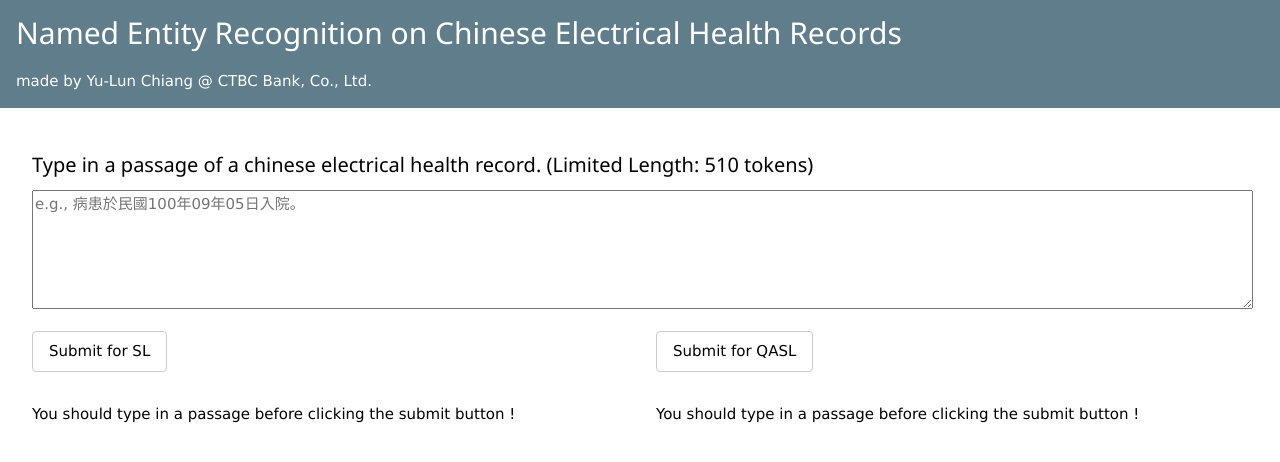
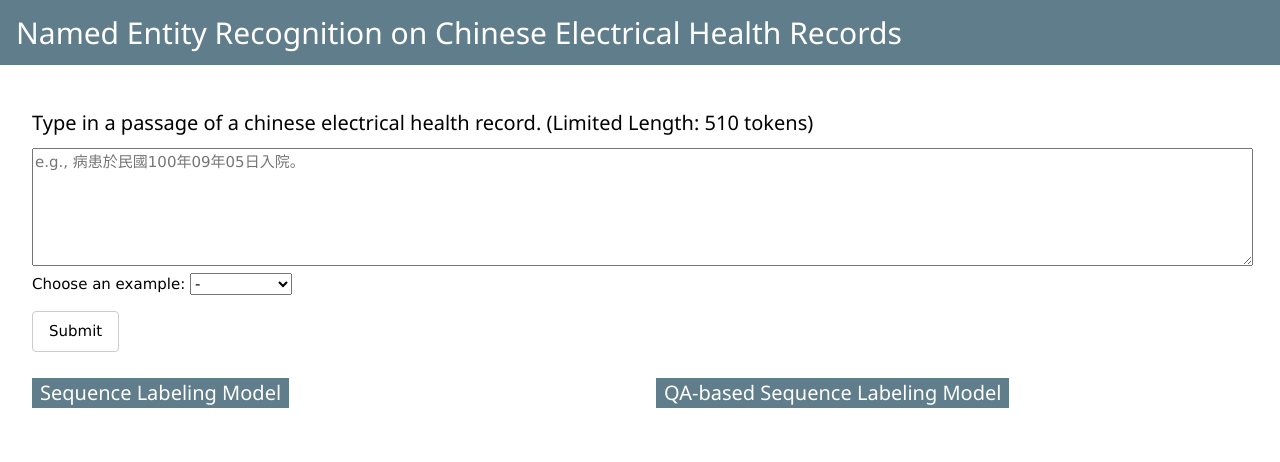
Before and after one commit to allenyummy/EHR_NER, a Flask app: page / in a window 1280 px wide. Shown: the top 462 px of the page. Run offline with Flask 2, Linux system fonts and the light colour scheme.

Commit message:
[modified] delete two submit buttons and add example in selectbar

```diff
--- a/demo/app.py
+++ b/demo/app.py
@@ -13,13 +13,6 @@ logger = logging.getLogger(__name__)
 
 app = Flask(__name__)
 
-
-SL_model = BertSLPredictor("allenyummy/chinese-bert-wwm-ehr-ner-sl")
-sl_results = {
-    "passage": "",
-    "passage_tokens": "",
-    "answers": [],
-}
 
 queries_map = {
     "ADD": "入院日期",
@@ -54,13 +47,16 @@ queries_map = {
     "CTC": "化療次數",
     "DPN": "就診科別",
 }
+
+SL_model = BertSLPredictor("allenyummy/chinese-bert-wwm-ehr-ner-sl")
 QASL_model = BertQASLPredictor(
     "allenyummy/chinese-bert-wwm-ehr-ner-qasl", queries=queries_map
 )
-qasl_results = {
+results = {
     "passage": "",
     "passage_tokens": "",
-    "answers": [],
+    "sl_answers": [],
+    "qasl_answers": [],
 }
 
 
@@ -99,23 +95,22 @@ def transform_query_tag_and_sort(answers):
 @app.route("/", methods=["GET", "POST"])
 def index():
 
-    if request.method == "POST" and request.values["Submit"] == "send_to_SL":
-        passage = request.values["passage"]
-        passage_tokens, answers = SL_predict(SL_model, passage)
-        sl_results["passage"] = passage
-        sl_results["passage_tokens"] = passage_tokens
-        sl_results["answers"] = answers
+    if request.method == "POST" and request.values["Submit"] == "send":
 
-    elif request.method == "POST" and request.values["Submit"] == "send_to_QASL":
-        passage = request.values["passage"]
-        qasl_results["passage"] = passage
-        passage_tokens, answers = QASL_predict(QASL_model, passage)
-        qasl_results["passage_tokens"] = passage_tokens
-        qasl_results["answers"] = answers
+        if request.values["example_passage"] != "-":
+            passage = request.values["example_passage"]
+        else:
+            passage = request.values["passage"]
 
-    return render_template(
-        "index.html", sl_results=sl_results, qasl_results=qasl_results
-    )
+        sl_passage_tokens, sl_answers = SL_predict(SL_model, passage)
+        qasl_passage_tokens, qasl_answers = QASL_predict(QASL_model, passage)
+        results["passage"] = passage
+        results["passage_tokens"] = sl_passage_tokens
+        results["sl_answers"] = sl_answers
+        results["qasl_answers"] = qasl_answers
+        return render_template("index.html", results=results)
+
+    return render_template("index.html")
 
 
 if __name__ == "__main__":
--- a/demo/templates/index.html
+++ b/demo/templates/index.html
@@ -12,7 +12,7 @@
 
     <div class="w3-container w3-blue-gray">
         <h2> Named Entity Recognition on Chinese Electrical Health Records </h2>
-        <p> made by Yu-Lun Chiang @ CTBC Bank, Co., Ltd.</p>
+        <!-- <p> made by Yu-Lun Chiang @ CTBC Bank, Co., Ltd.</p> -->
     </div>
 
     <div class="w3-panel">
@@ -21,41 +21,67 @@
                 <h4> Type in a passage of a chinese electrical health record. (Limited Length: 510 tokens) </h4>
                 <textarea name="passage" rows=5 cols=150 maxlength=510
                     placeholder="e.g., 病患於民國100年09年05日入院。"></textarea>
+                <br>
+                <label for="example_passage">Choose an example: </label>
+                <select name="example_passage" id="example_passage">
+                    <option name="-">-</option>
+                    <option
+                        value="患者於2020年05月04日住院接受既定化學(Lipodox,Endoxan)治療,並於2020年05月05日出院,共住院02日。患者於2020/04/13,2020/05/04,共門診02次。">
+                        passage_1
+                    </option>
+                    <option value="病患於西元2019年10月5日至本院入院急診，於10月7日出院。10月16日、10月21日至本院門診追蹤治療。"> passage_2
+                    </option>
+                    <option value="病患因上述疾病於109年04月24日門診手術切除囊腫,曾於109年03月25日,109年04月08日,109年04月30日至本院門診治療。"> passage_3
+                    </option>
+                    <option
+                        value="該員因上述病情,109年4月7日入院施行右側乳癌根除手術,到109年4月12日出院,該員於109年3月23日,109年3月31日,109年04月16日至本院就醫,共3次。(以下空白)。">
+                        passage_4
+                    </option>
+                    <option value="因上述疾病於109年02月25日曾至門診求診,於同日再度至急診求診予入院治療,於109年02月29日出院,前後住院5日,於109年03月02日至門診追蹤。(以下空白)">
+                        passage_5</option>
+                    <option
+                        value="病患因上述原因,於民國109年02月02日入住本院一般病房,於民國109年02月04日,02月06日,以及02月08日接受靜脈注射化學藥物,於民國109年02月11日至民國109年02月24日接受口服標靶藥物或安慰劑治療,於民國109年02月25日出院,宜於門診持續追蹤治療。--以下空白--">
+                        passage_6
+                    </option>
+                </select>
+            </div>
+
+            <div class="w3-container">
+                <button class="w3-button w3-round w3-border" type="submit" name="Submit" value="send">
+                    Submit </button>
             </div>
 
             <div class="w3-row">
-                <div class="w3-container w3-half">
-                    <button class="w3-button w3-round w3-border" type="submit" name="Submit" value="send_to_SL">
-                        Submit for SL </button>
-                </div>
-                <div class="w3-container w3-half">
+                <!-- <div class="w3-container w3-half">
                     <button class="w3-button w3-round w3-border" type="submit" name="Submit" value="send_to_QASL">
                         Submit for QASL </button>
-                </div>
+                </div> -->
 
                 <div class="w3-panel w3-half">
-                    {% if sl_results and sl_results["passage"] == "" %}
+                    <h4><span class="w3-tag w3-blue-gray"> Sequence Labeling Model </span></h4>
+
+                    {% if results and results["passage"] == "" %}
                     <p> You should type in a passage before clicking the submit button ! </p>
 
-                    {% elif sl_results and sl_results["passage"] != "" %}
+                    {% elif results and results["passage"] != "" %}
                     <p><span class="w3-tag w3-blue-gray"> Input Passage </span></p>
-                    <p> {{ sl_results["passage"] }} </p>
+                    <p> {{ results["passage"] }} </p>
                     <br>
 
-                    <p><span class="w3-tag w3-blue-gray"> Tokenization Result </span></p>
-                    <p> {{ sl_results["passage_tokens"] }} </p>
+                    <p><span class="w3-tag w3-blue-gray"> Tokenization </span></p>
+                    <p> {{ results["passage_tokens"] }} </p>
                     <br>
 
-                    <p><span class="w3-tag w3-blue-gray"> Recognition from Sequence Labeling Model </span></p>
+                    <p><span class="w3-tag w3-blue-gray"> Recognition </span></p>
                     <table class="w3-table w3-bordered w3-centered w3-hoverable">
-                        {% if sl_results["answers"] %}
+                        {% if results["sl_answers"] %}
                         <tr class="w3-light-gray">
                             <th>Type</th>
                             <th>Entity</th>
                             <th>Start position</th>
                             <th>End position</th>
                         </tr>
-                        {% for ans in sl_results["answers"] %}
+                        {% for ans in results["sl_answers"] %}
                         <tr>
                             <td>{{ ans.type }}</td>
                             <td>{{ ans.text }}</td>
@@ -71,29 +97,30 @@
                 </div>
 
                 <div class="w3-panel w3-half">
-                    {% if qasl_results and qasl_results["passage"] == "" %}
+                    <h4><span class="w3-tag w3-blue-gray"> QA-based Sequence Labeling Model </span></h4>
+
+                    {% if results and results["passage"] == "" %}
                     <p> You should type in a passage before clicking the submit button ! </p>
 
-                    {% elif qasl_results and qasl_results["passage"] != "" %}
+                    {% elif results and results["passage"] != "" %}
                     <p><span class="w3-tag w3-blue-gray"> Input Passage </span></p>
-                    <p> {{ qasl_results["passage"] }} </p>
+                    <p> {{ results["passage"] }} </p>
                     <br>
 
-                    <p><span class="w3-tag w3-blue-gray"> Tokenization Result </span></p>
-                    <p> {{ qasl_results["passage_tokens"] }} </p>
+                    <p><span class="w3-tag w3-blue-gray"> Tokenization </span></p>
+                    <p> {{ results["passage_tokens"] }} </p>
                     <br>
 
-                    <p><span class="w3-tag w3-blue-gray"> Recognition from Question Answering Sequence Labeling
-                            Model</span></p>
+                    <p><span class="w3-tag w3-blue-gray"> Recognition </span></p>
                     <table class="w3-table w3-bordered w3-centered w3-hoverable">
-                        {% if qasl_results["answers"] %}
+                        {% if results["qasl_answers"] %}
                         <tr class="w3-light-gray">
                             <th>Type</th>
                             <th>Entity</th>
                             <th>Start position</th>
                             <th>End position</th>
                         </tr>
-                        {% for ans in qasl_results["answers"] %}
+                        {% for ans in results["qasl_answers"] %}
                         <tr>
                             <td>{{ ans.type }}</td>
                             <td>{{ ans.text }}</td>
```
